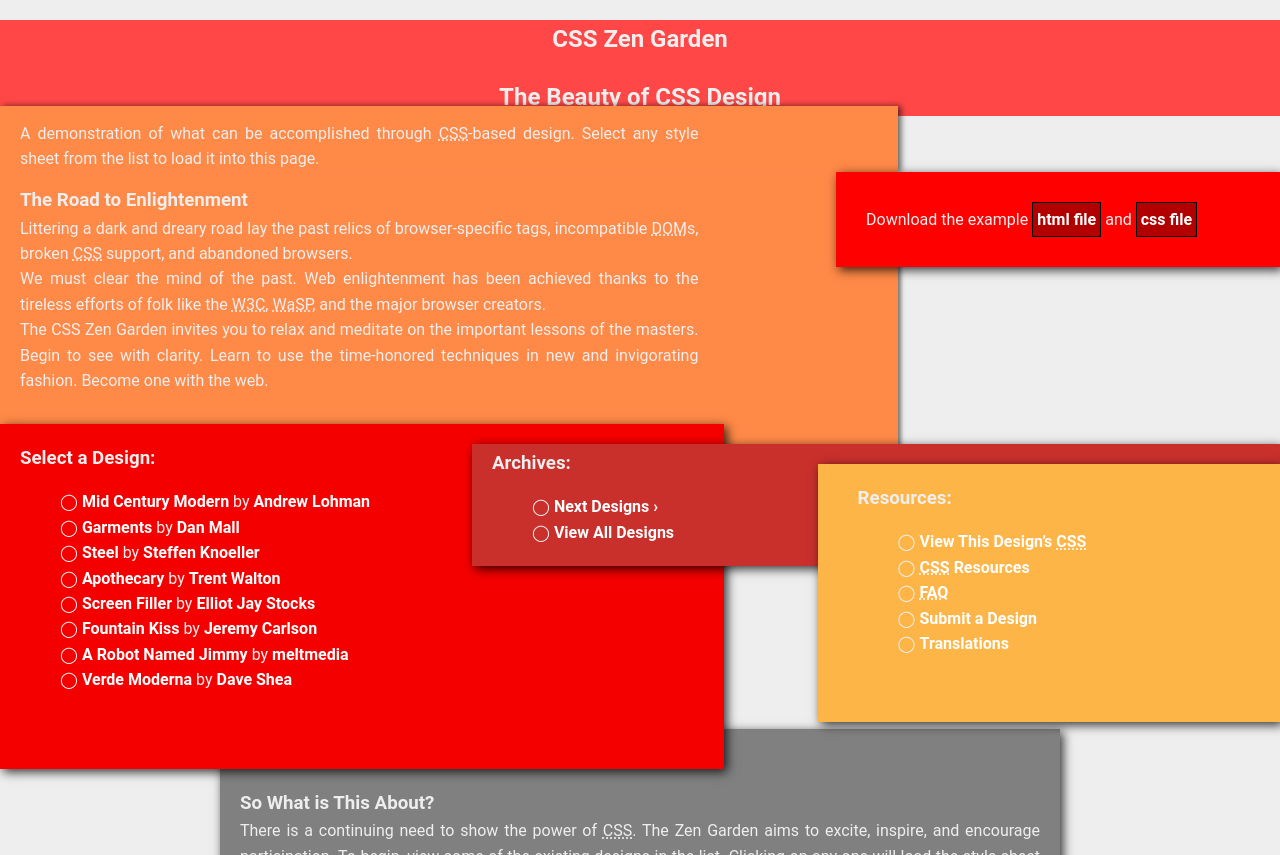
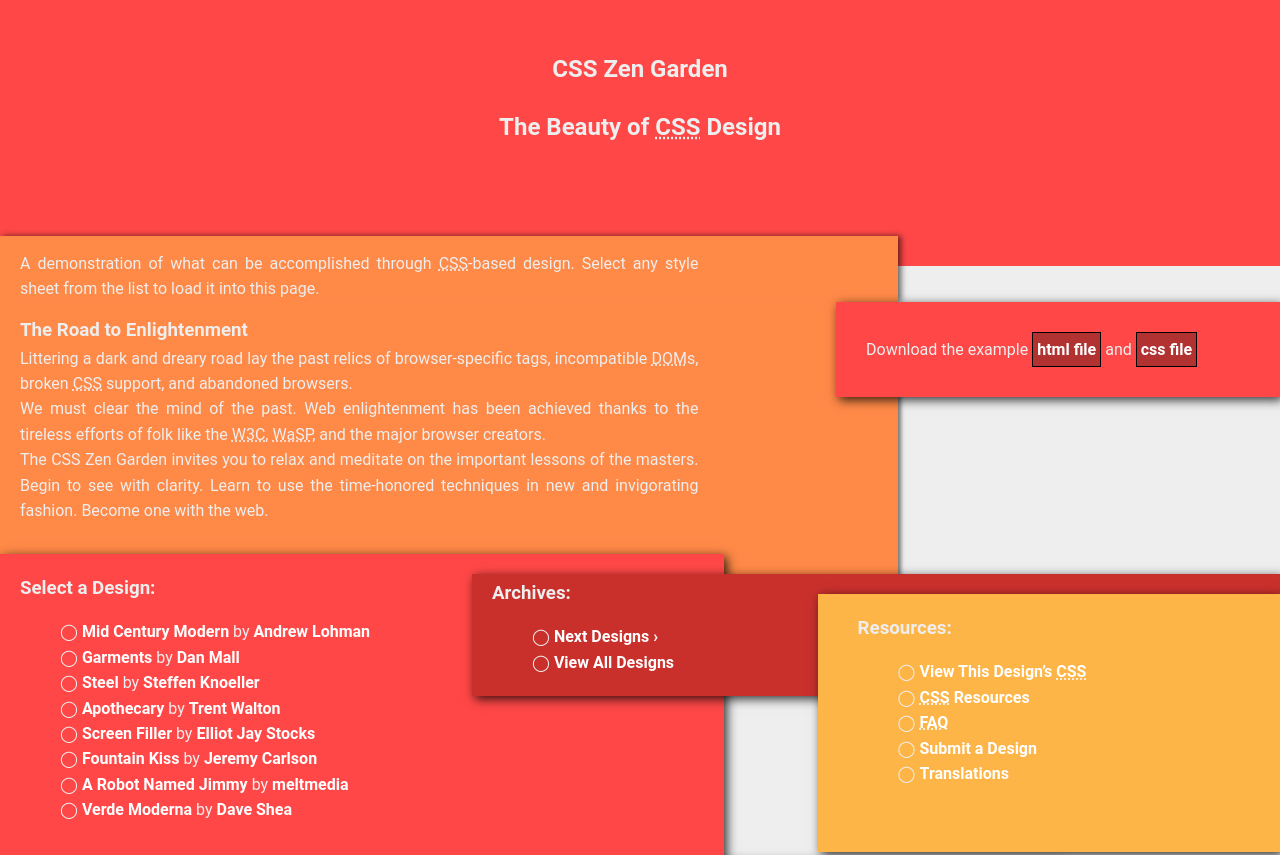
Before and after one commit to SomePeaceStudio/myzen, a plain HTML site: page index.html in a window 1280 px wide. Shown: the top 855 px of the page. Drawn offline with Linux system fonts and the light colour scheme.

Commit message:
padding bug fix

```diff
--- a/style.css
+++ b/style.css
@@ -51,7 +51,7 @@
     left: 0;
     right: 0;
     width: auto;
-    padding: 30 0 100 0;
+    padding: 30px 0px 100px 0px;
 }
 /*
 header:after{
@@ -79,8 +79,8 @@
     /* box-shadow: 3px 3px 10px black; */
 
     -webkit-box-shadow: 3px 0px 6px 0px rgba(0,0,0,0.6);
--moz-box-shadow: 3px 0px 6px 0px rgba(0,0,0,0.6);
-box-shadow: 3px 0px 6px 0px rgba(0,0,0,0.6);
+    -moz-box-shadow: 3px 0px 6px 0px rgba(0,0,0,0.6);
+    box-shadow: 3px 0px 6px 0px rgba(0,0,0,0.6);
 
     /* z-index: 2; */
     position: relative;
@@ -88,12 +88,13 @@
 }
 
 .summary p:nth-child(2){
-    background: red;;
+    background: #FF4747;
     float: right;
     width: 30%;
     padding: 30px 30px;
     z-index: 3;
     position: relative;
+
 }
 
 .summary p:nth-child(2) a{
@@ -113,14 +114,14 @@
     padding-top: 15px;
     padding-left: 20px;
     padding-bottom: 50px;
-    /* box-shadow: 3px 3px 10px black; */
+
     -webkit-box-shadow: 3px 5px 4px 0px rgba(0,0,0,0.5);
--moz-box-shadow: 3px 5px 4px 0px rgba(0,0,0,0.5);
-box-shadow: 3px 5px 4px 0px rgba(0,0,0,0.5);
+    -moz-box-shadow: 3px 5px 4px 0px rgba(0,0,0,0.5);
+    box-shadow: 3px 5px 4px 0px rgba(0,0,0,0.5);
+
     z-index: 2;
     position: relative;
     margin-top: -1px;
-    /* overflow: hidden; */
 }
 
 /*Change element order*/
@@ -156,7 +157,8 @@
 .design-selection{
     margin-top: -20px;
     width: 55%;
-    background: #F50000;
+    background: #FF4747;
+    /* background: #F50000; */
     float: left;
     padding: 20px 0 60px 20px;
 }
```
